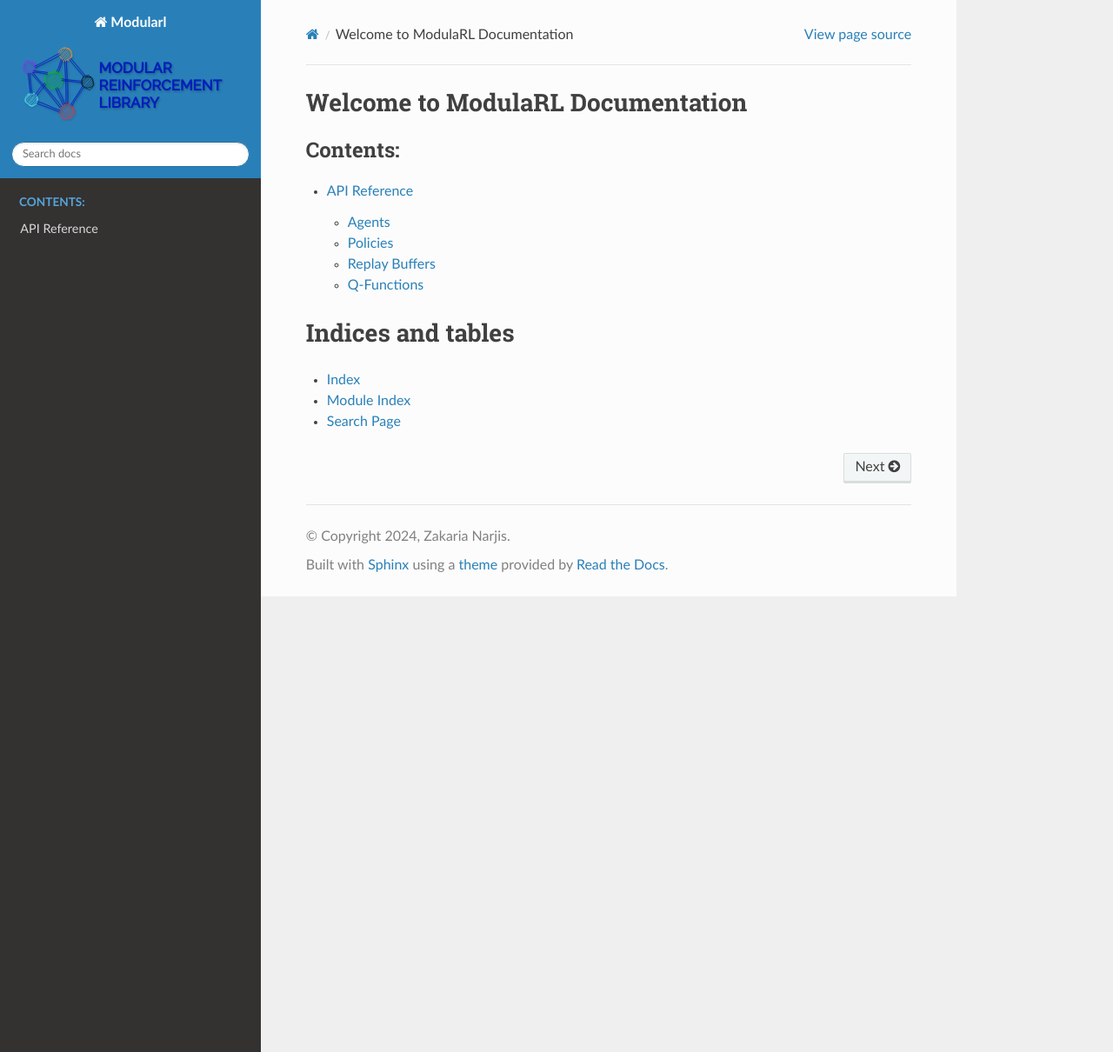
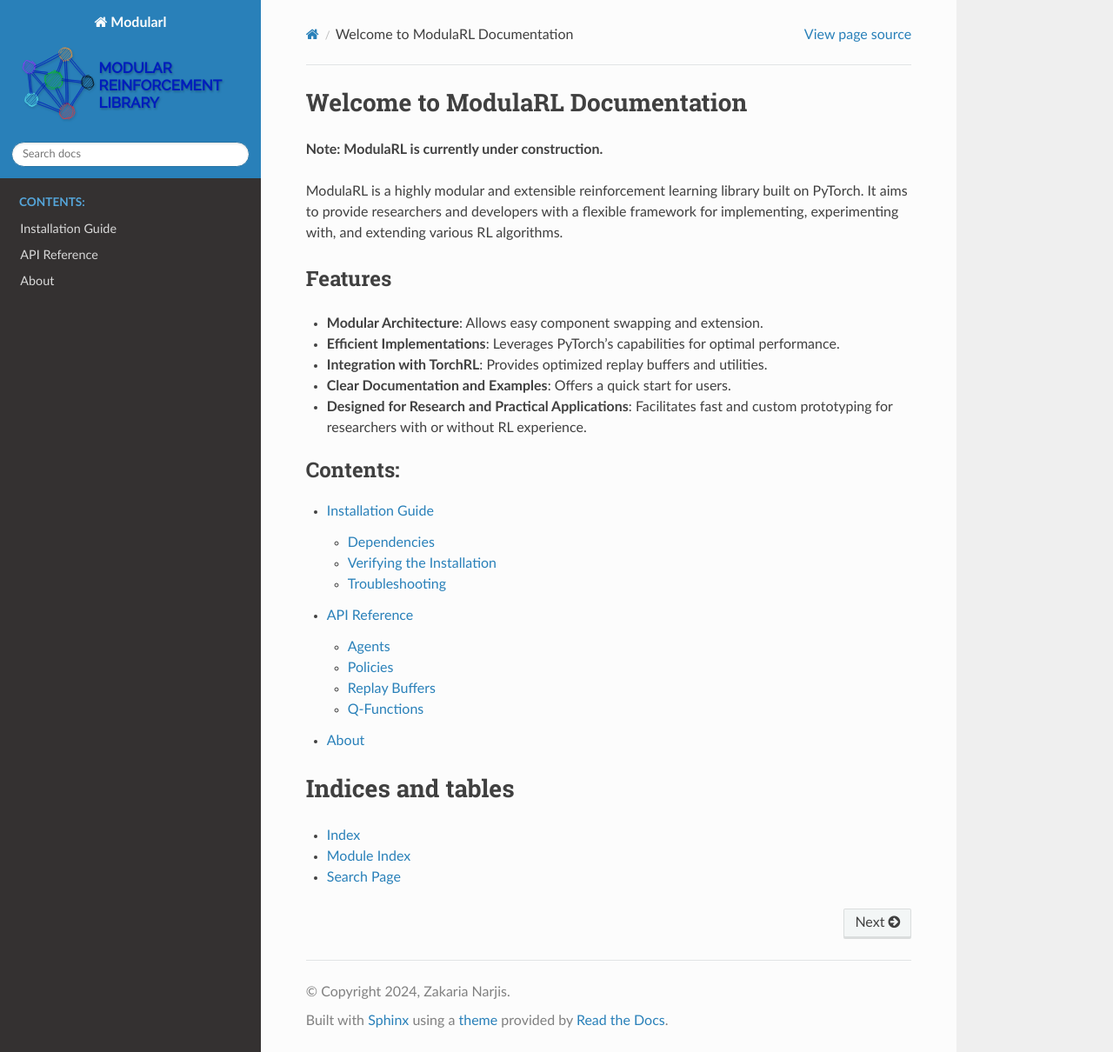
Before and after one commit to zakaria-narjis/modularl, a Sphinx documentation site: the page built from docs/source/index.rst, in a window 1280 px wide and 1210 px high. Shown: the whole window at 87% size. Built offline with Sphinx 7.4.7 and the Read the Docs theme 2.0.0, drawn with Linux system fonts in a browser that asks for light colours.

Commit message:
update doc

```diff
--- a/docs/source/index.rst
+++ b/docs/source/index.rst
@@ -6,11 +6,25 @@
 Welcome to ModulaRL Documentation
 =================================
 
+**Note: ModulaRL is currently under construction.**
+
+ModulaRL is a highly modular and extensible reinforcement learning library built on PyTorch. It aims to provide researchers and developers with a flexible framework for implementing, experimenting with, and extending various RL algorithms.
+
+Features
+---------
+- **Modular Architecture**: Allows easy component swapping and extension.
+- **Efficient Implementations**: Leverages PyTorch's capabilities for optimal performance.
+- **Integration with TorchRL**: Provides optimized replay buffers and utilities.
+- **Clear Documentation and Examples**: Offers a quick start for users.
+- **Designed for Research and Practical Applications**: Facilitates fast and custom prototyping for researchers with or without RL experience.
+
 .. toctree::
    :maxdepth: 2
    :caption: Contents:
 
+   installation
    api
+   about
 
 Indices and tables
 ==================
```
Also changed, not shown: docs/source/about.rst (added, +8 -0 lines), docs/source/installation.rst (added, +42 -0 lines).
